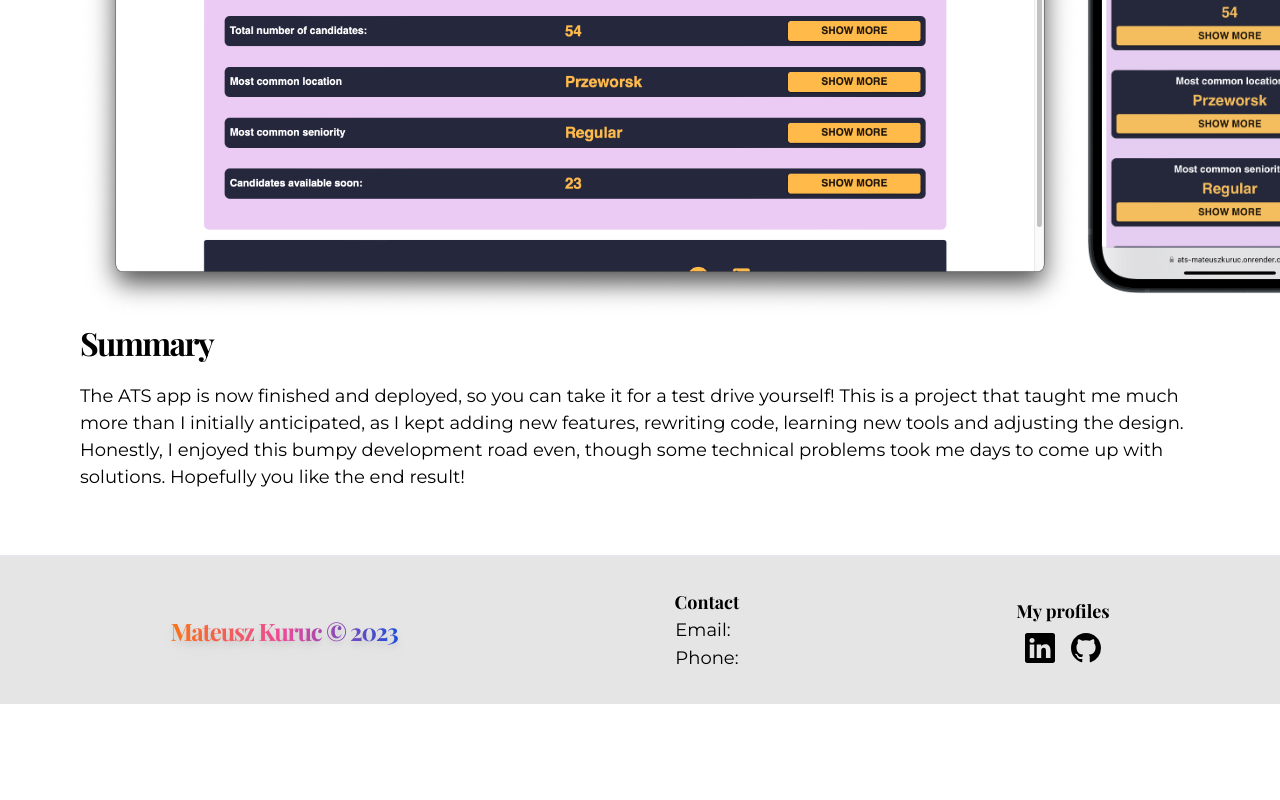
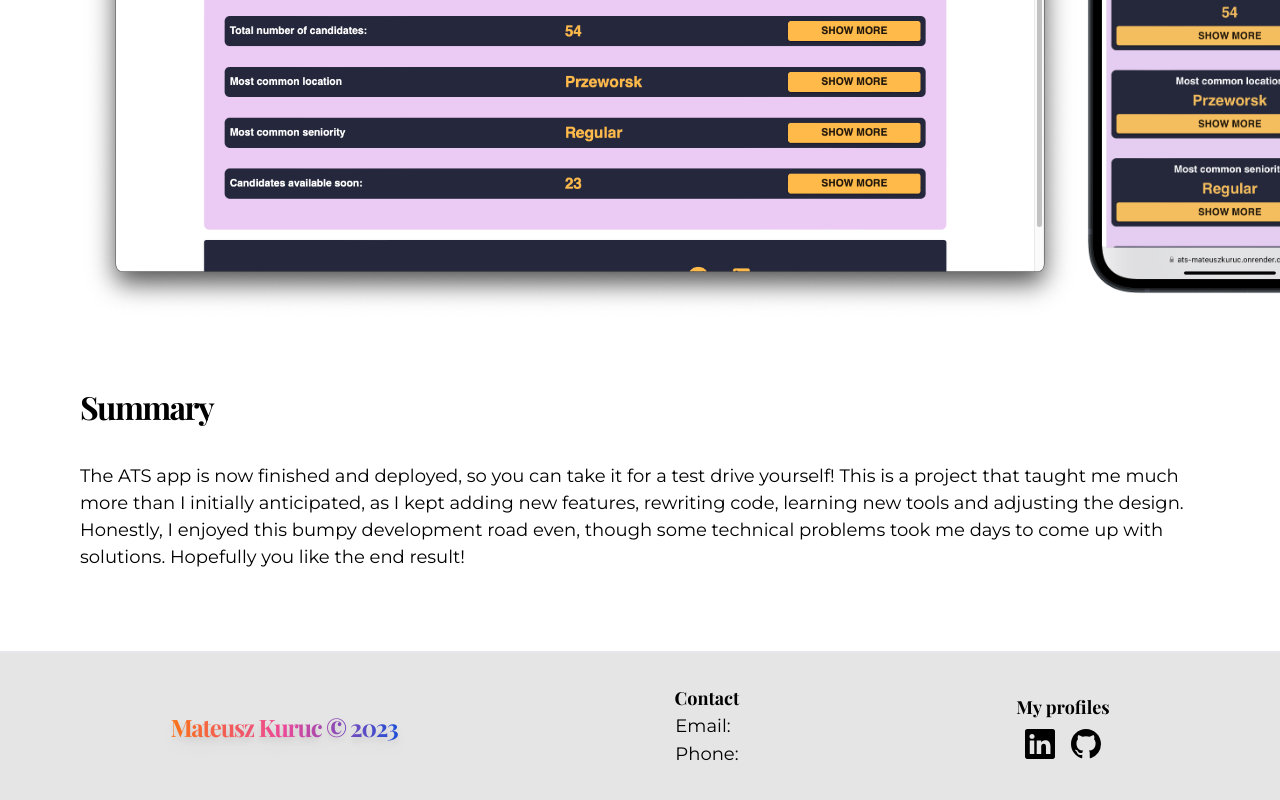
Before and after one commit to MateuszKuruc/developer-portfolio, a Next.js app in the folder developer-portfolio-site/: page /projects/ats-for-recruiters in a window 1280 px wide. Shown: the part 5541-6341 px from the top of the page. Before the commit the page ends 6245 px from the top, so only its background shows below. Built offline with nearby package versions, Linux system fonts and the light colour scheme; a web font is replaced by a local one.

Commit message:
adjust styling of ats summary section

```diff
--- a/developer-portfolio-site/src/app/components/ats-project-components/AtsSummary.tsx
+++ b/developer-portfolio-site/src/app/components/ats-project-components/AtsSummary.tsx
@@ -1,9 +1,9 @@
 const AtsSummary = () => {
   return (
     <>
-      <div className="padding-container regular-18">
-        <h2 className="bold-32-tight dark:text-orange-500">Summary</h2>
-        <p className="py-4">
+      <div className="padding-container regular-18 py-8">
+        <h2 className="bold-32-tight dark:text-orange-500 py-8 text-center md:text-left">Summary</h2>
+        <p className="">
           The ATS app is now finished and deployed, so you can take it for a
           test drive yourself! This is a project that taught me much more than I
           initially anticipated, as I kept adding new features, rewriting code,
```
